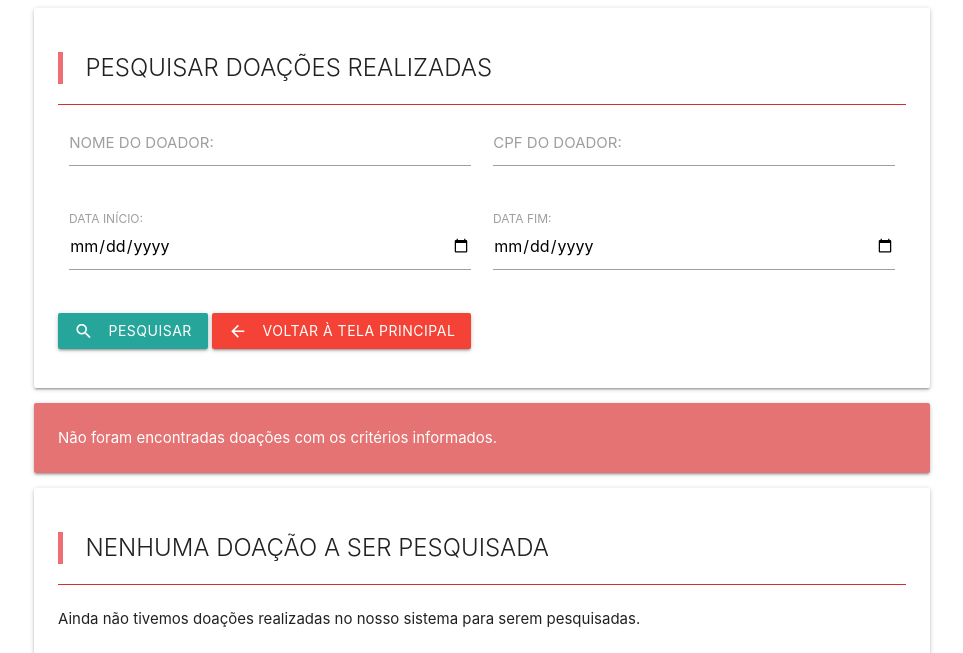
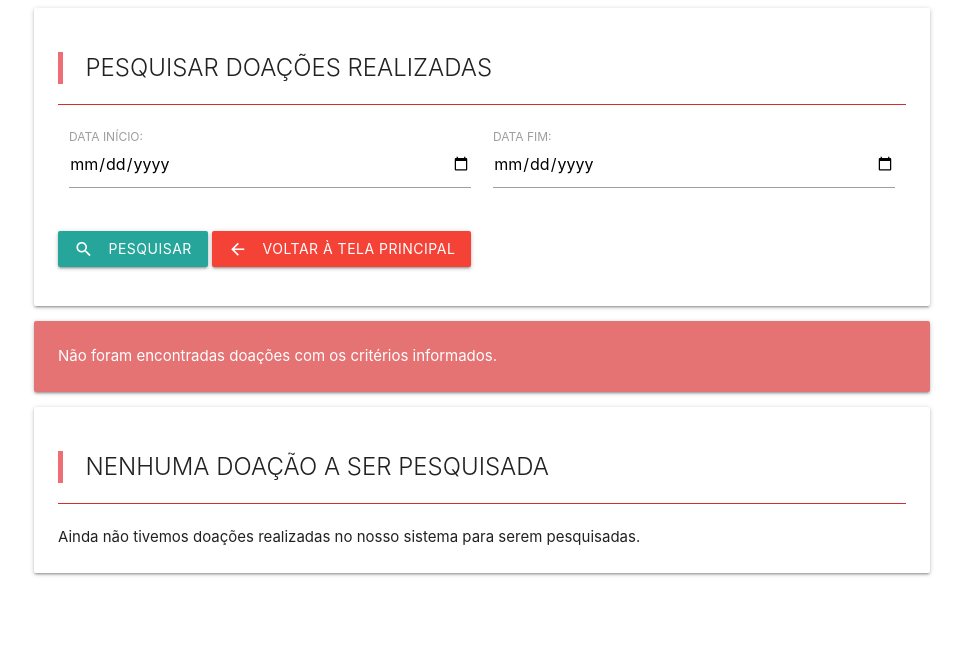
Before and after one commit to matheeushns/-DAW1-Projeto-Python-Django, a Django app: page /pesquisar_doacoes/ in a window 1280 px wide. Shown: the top 653 px of the page, without its empty margins (158-1121 px from the left). Run offline with Django 3.2, Linux system fonts and the light colour scheme; data that the repository does not hold is empty.

Commit message:
Etapa 8 :smile_cat:
"3) Ver doações: deve permitir escolher um período com início e/ou fim e mostrar todas as doações feitas nesse período, incluindo o nome dos doadores."

alteração na página/view "pesquisar_doacoes";
agora a pesquisa é feita apenas considerando o período (de início e/ou fim), não mais usa dados do doador para realizar a pesquisa, já que foi criada uma página que mostra todas as doações do doador de forma individual :smile_cat:

```diff
--- a/doacoes/doacoes/views.py
+++ b/doacoes/doacoes/views.py
@@ -147,17 +147,11 @@ def pesquisar_doador_para_doar(request):
     return redirect('pesquisar_doador_para_doar')
 
 def pesquisar_doacoes(request):
-    nome_doador = request.GET.get('nome_doador')
-    cpf_doador = request.GET.get('cpf_doador')
     data_inicio = request.GET.get('data_inicio')
     data_fim = request.GET.get('data_fim')
 
     doacoes = Doacao.objects.select_related('codigo_doador')
 
-    if nome_doador:
-        doacoes = doacoes.filter(codigo_doador__nome__icontains=nome_doador)
-    if cpf_doador:
-        doacoes = doacoes.filter(codigo_doador__cpf=cpf_doador)
     if data_inicio:
         doacoes = doacoes.filter(data__gte=data_inicio)
     if data_fim:
--- a/doacoes/templates/pesquisar_doacoes.html
+++ b/doacoes/templates/pesquisar_doacoes.html
@@ -11,17 +11,9 @@
             </blockquote>
 
             <div class="divider red darken-2"></div>
+            <br>
             <form action="{% url 'pesquisar_doacoes' %}" method="GET" novalidate>
-                <div class="row">
-                    <div class="input-field col s12 m6">
-                        <label for="nome_doador">NOME DO DOADOR:</label>
-                        <input type="text" name="nome_doador" id="nome_doador" class="validate">
-                    </div>
-                    <div class="input-field col s12 m6">
-                        <label for="cpf_doador">CPF DO DOADOR:</label>
-                        <input type="text" name="cpf_doador" id="cpf_doador" class="validate" maxlength="11">
-                    </div>
-                </div>
+
                 <div class="row">
                     <div class="input-field col s12 m6">
                         <input type="date" name="data_inicio" id="data_inicio" class="validate">
```
